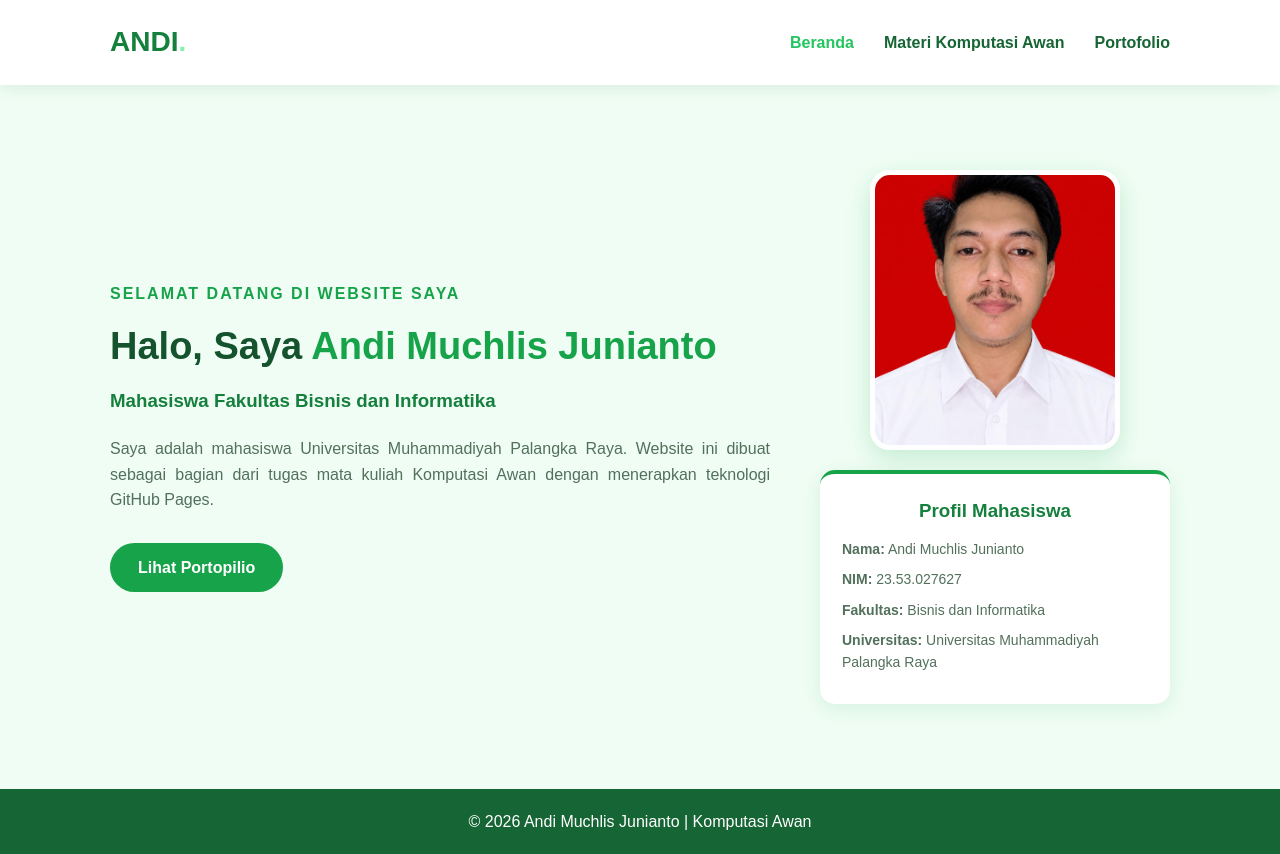
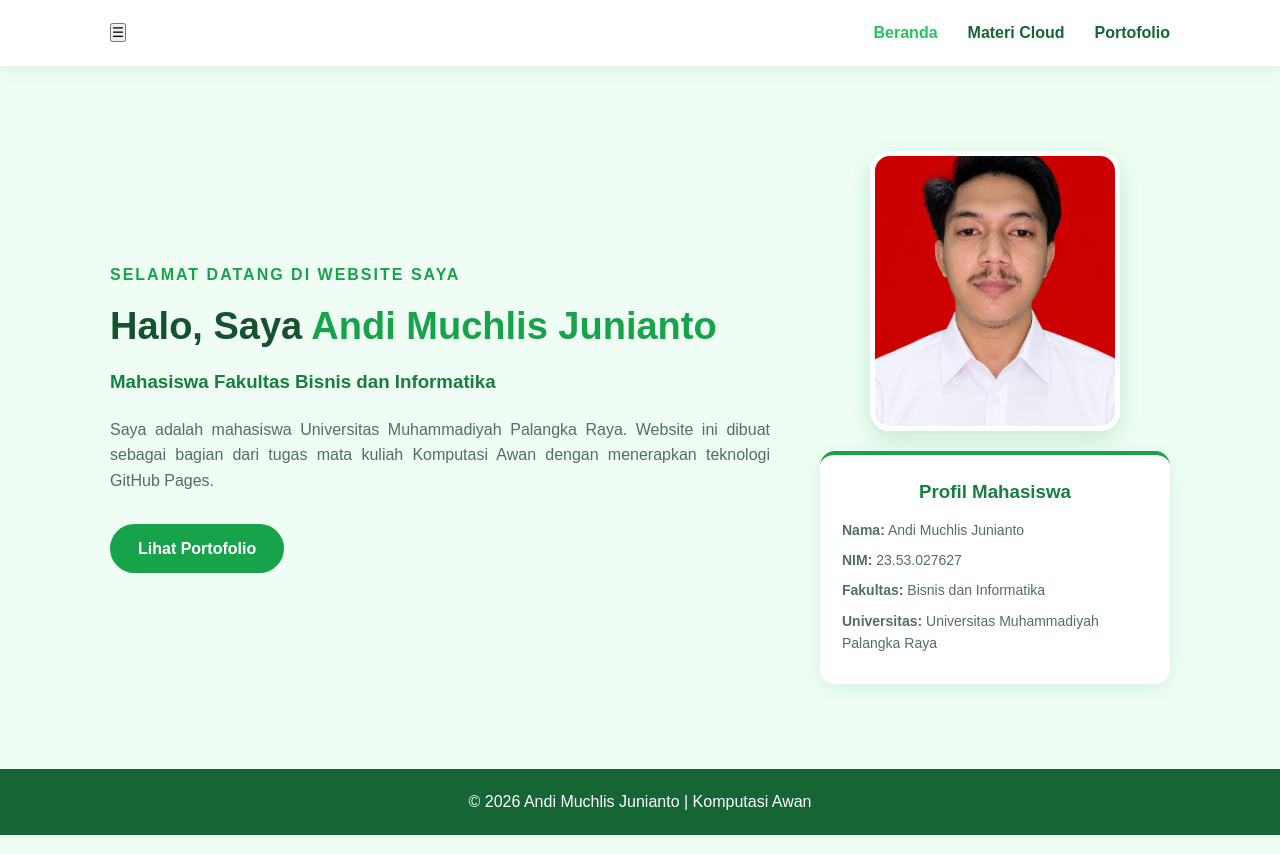
Before and after one commit to andimuchlisjunianto/tugas3-cloud-23.53.027627, a plain HTML site: page index.html in a window 1280 px wide. Drawn offline with Linux system fonts and the light colour scheme.

Commit message:
Update index.html

```diff
--- a/index.html
+++ b/index.html
@@ -11,13 +11,18 @@
 
     <header>
         <nav class="navbar">
-            <h2 class="logo">ANDI<span>.</span></h2>
 
-            <ul>
+            <button class="menu-toggle" id="menuToggle"
+                    aria-label="Buka menu" aria-expanded="false">
+                ☰
+            </button>
+
+            <ul id="navMenu">
                 <li><a href="index.html" class="active">Beranda</a></li>
-                <li><a href="materi.html">Materi Komputasi Awan</a></li>
+                <li><a href="materi.html">Materi Cloud</a></li>
                 <li><a href="portofolio.html">Portofolio</a></li>
             </ul>
+
         </nav>
     </header>
 
@@ -37,22 +42,20 @@
                 menerapkan teknologi GitHub Pages.
             </p>
 
-            <a href="portofolio.html" class="btn">Lihat Portopilio </a>
+            <a href="portofolio.html" class="btn">Lihat Portofolio</a>
         </div>
 
         <div class="hero-image">
 
-            <img src="assets/images/andi.jpeg"alt="Foto Andi Muchlis Junianto">
+            <img src="assets/images/andi.jpeg"
+                 alt="Foto Andi Muchlis Junianto">
 
             <div class="profile-info">
                 <h3>Profil Mahasiswa</h3>
 
                 <p><strong>Nama:</strong> Andi Muchlis Junianto</p>
-
                 <p><strong>NIM:</strong> 23.53.027627</p>
-
                 <p><strong>Fakultas:</strong> Bisnis dan Informatika</p>
-
                 <p><strong>Universitas:</strong> Universitas Muhammadiyah Palangka Raya</p>
             </div>
 
@@ -64,5 +67,16 @@
         <p>© 2026 Andi Muchlis Junianto | Komputasi Awan</p>
     </footer>
 
+    <script>
+        const menuToggle = document.getElementById("menuToggle");
+        const navMenu = document.getElementById("navMenu");
+
+        menuToggle.addEventListener("click", function () {
+            navMenu.classList.toggle("show");
+            const isOpen = navMenu.classList.contains("show");
+            menuToggle.setAttribute("aria-expanded", isOpen);
+        });
+    </script>
+
 </body>
 </html>
```
